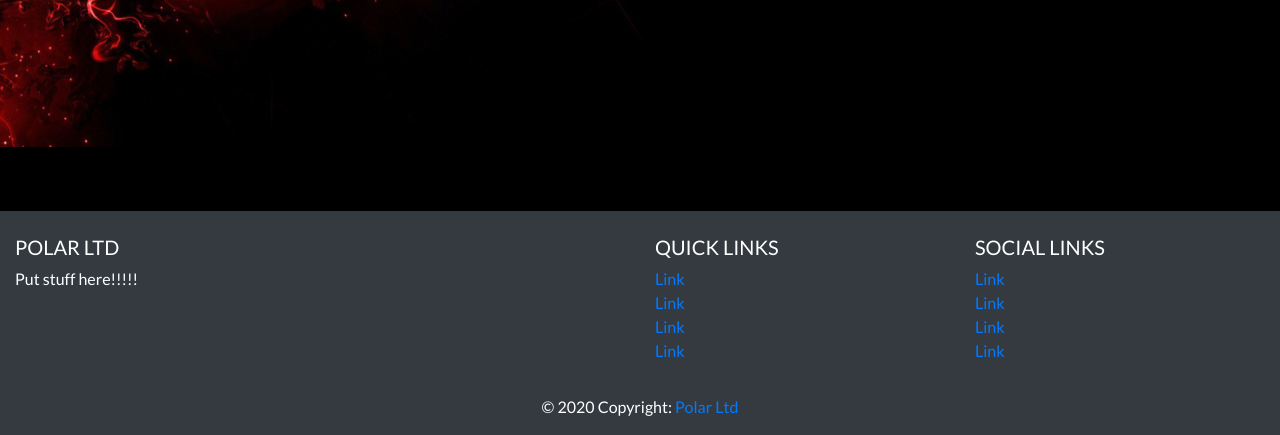
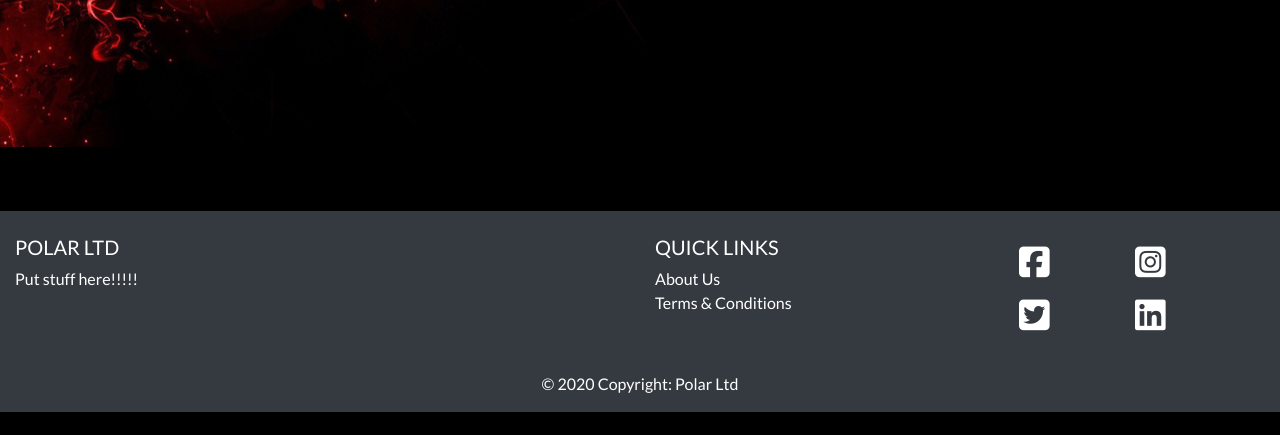
Before and after one commit to Code-Institute-Submissions/ML4-POLAR-Ecommerce, a Django app: page / in a window 1280 px wide. Shown: the part 653-1088 px from the top of the page. After the commit the page ends 1065 px from the top, so only its background shows below. Run offline with Django 3.2, Linux system fonts and the light colour scheme; some libraries are stand-ins or nearby versions.

Commit message:
Styled footer and added social links

```diff
--- a/static/css/base.css
+++ b/static/css/base.css
@@ -59,6 +59,15 @@ body {
     border: 1px solid black !important;
 }
 
+.linked, .linked:hover, .linked:focus, .linked:active {
+text-decoration: none;
+color: inherit;
+}
+
+.social-link {
+    font-size: 35px;
+}
+
 /* -------------------------------- Media Queries */
 
 /*xl screens */
--- a/templates/base.html
+++ b/templates/base.html
@@ -121,41 +121,42 @@
 
         <ul class="list-unstyled">
           <li>
-            <a href="#!">Link</a>
+            <a href="#!" class="linked">About Us</a>
           </li>
           <li>
-            <a href="#!">Link</a>
-          </li>
-          <li>
-            <a href="#!">Link</a>
-          </li>
-          <li>
-            <a href="#!">Link</a>
+            <a href="#!" class="linked">Terms & Conditions</a>
           </li>
         </ul>
       </div>
       <div class="col-md-3 mb-md-0 mb-3">
-        <h5 class="text-uppercase">Social Links</h5>
 
         <ul class="list-unstyled">
+            <div class="container">
+                <div class="row">
+                <div class="col-6">
                         <li>
-            <a href="#!">Link</a>
+                            <a href="https://www.facebook.com/" class="linked social-link" target=”_blank”><i class="fab fa-facebook-square"></i></a>
                         </li>
                         <li>
-            <a href="#!">Link</a>
+                            <a href="https://twitter.com/" class="linked social-link" target=”_blank”><i class="fab fa-twitter-square"></i></a>
+                        </li>
+                    </div>
+                    <div class="col-6">
+                    <li>
+                        <a href="https://www.instagram.com/" class="linked social-link" target=”_blank”><i class="fab fa-instagram-square"></i></a>
                     </li>
                     <li>
-            <a href="#!">Link</a>
+                        <a href="https://uk.linkedin.com/in/hylia358" class="linked social-link" target=”_blank”><i class="fab fa-linkedin"></i></a>
                     </li>
-          <li>
-            <a href="#!">Link</a>
-          </li>
+                    </div>
+                </div>
+            </div>
         </ul>
       </div>
     </div>
   </div>
   <div class="footer-copyright text-center py-3">© 2020 Copyright:
-    <a href="{% url 'home' %}"> Polar Ltd</a>
+    <a href="{% url 'home' %}" class="linked"> Polar Ltd</a>
   </div>
 </footer>
 
```
Also changed, not shown: README.md. Lines whose indentation alone changed are shown as unchanged.
